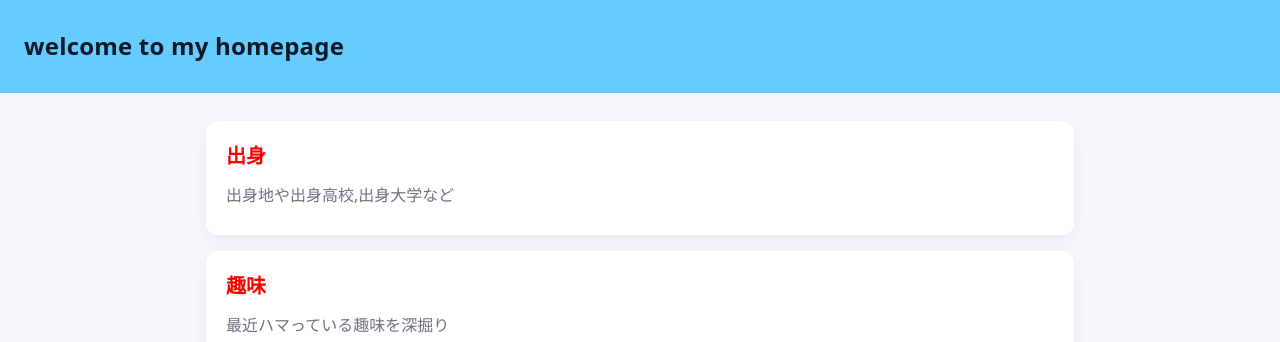
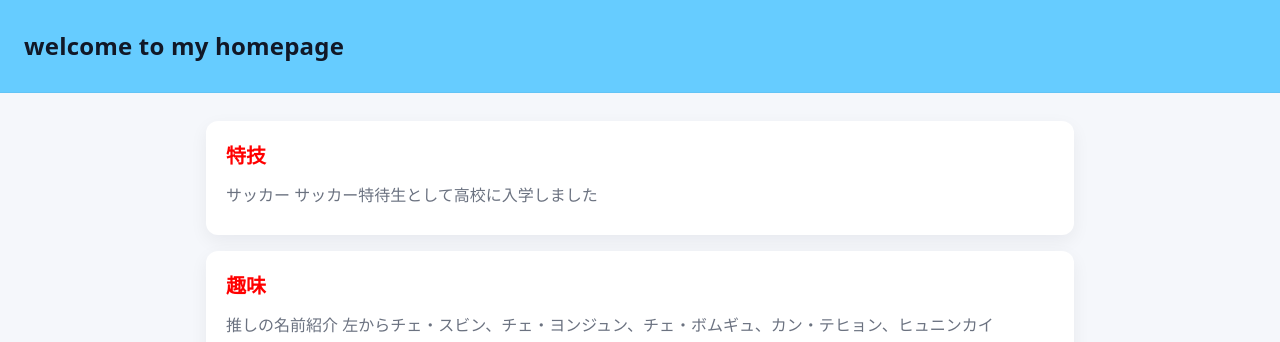
Before and after one commit to shimooki0913/aichikennminn, a plain HTML site: page index.html in a window 1280 px wide. Shown: the top 342 px of the page. Drawn offline with Linux system fonts and the light colour scheme.

Commit message:
Update index.html

```diff
--- a/index.html
+++ b/index.html
@@ -106,13 +106,15 @@
 
   <main>
     <section class="card">
-      <h2>出身</h2>
-      <p>出身地や出身高校,出身大学など</p>
+      <h2>特技</h2>
+      <p>サッカー
+      サッカー特待生として高校に入学しました</p>
     </section>
 
     <section class="card">
       <h2>趣味</h2>
-      <p>最近ハマっている趣味を深掘り</p>
+      <p>推しの名前紹介
+      左からチェ・スビン、チェ・ヨンジュン、チェ・ボムギュ、カン・テヒョン、ヒュニンカイ</p>
       <div class="gallery">
         <img src="https://i.pinimg.com/550x/e4/74/93/e4749380602e42261f8c1e60fccdf1cc.jpg" alt="サンプル1"><img src="https://kpopping.com/documents/8b/1/800/240414-ILLIT-Yeonjun-at-Fansign-Event-documents-5.jpeg?v=b61f5" alt="サンプル2"> <img src="https://img-mdpr.freetls.fastly.net/article/Oeqk/wm/OeqkNmxc91IZYm92mwJNwc9M0CGBVU318nMJp-dnPHw.jpg" alt="サンプル3"><img src="https://i.pinimg.com/originals/5d/96/71/5d96712decdf07ac0b25377dd421743f.jpg" alt="サンプル4"><img src="https://sportsseoulweb.jp/files/user/2024/ic2024081514306134976591483534.jpg" alt="サンプル5">
       </div>
```
